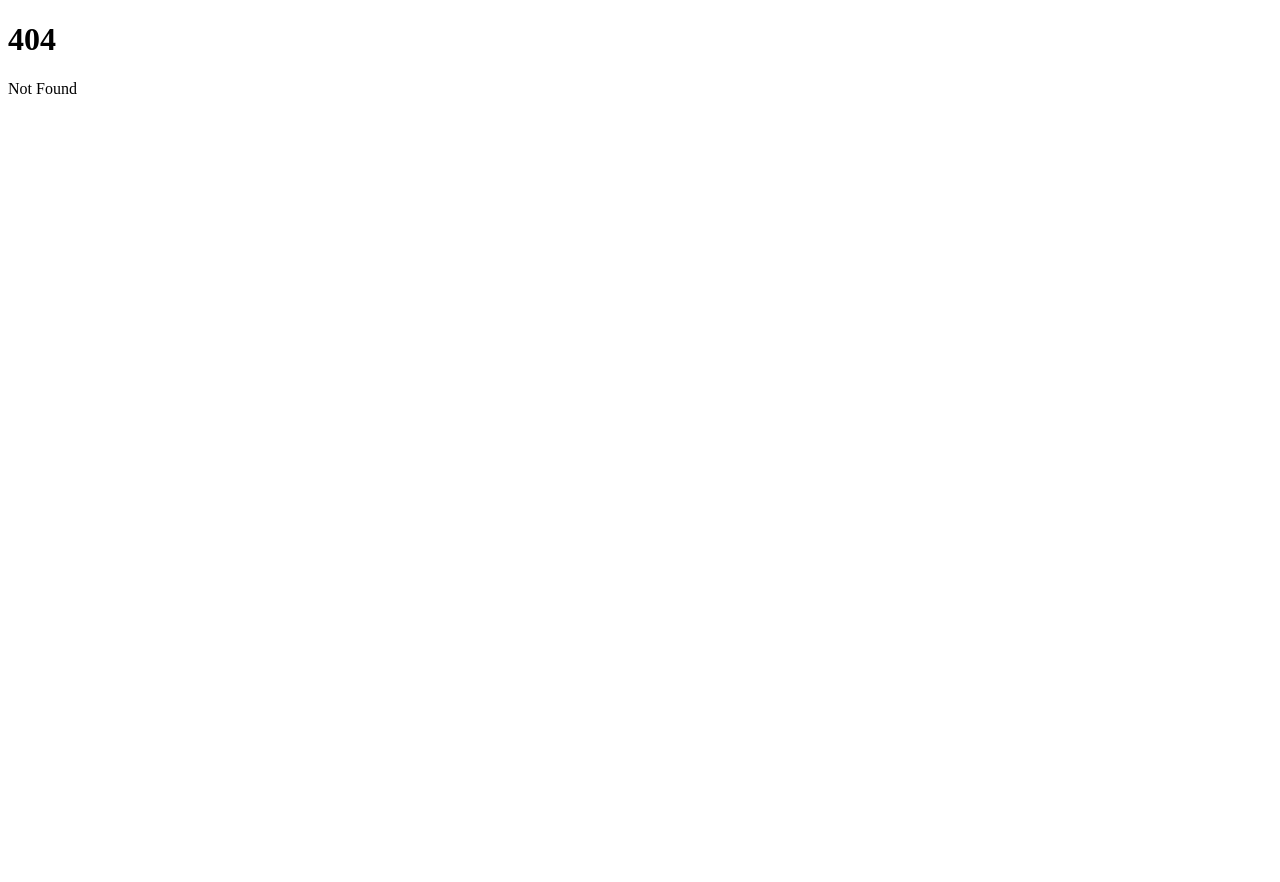
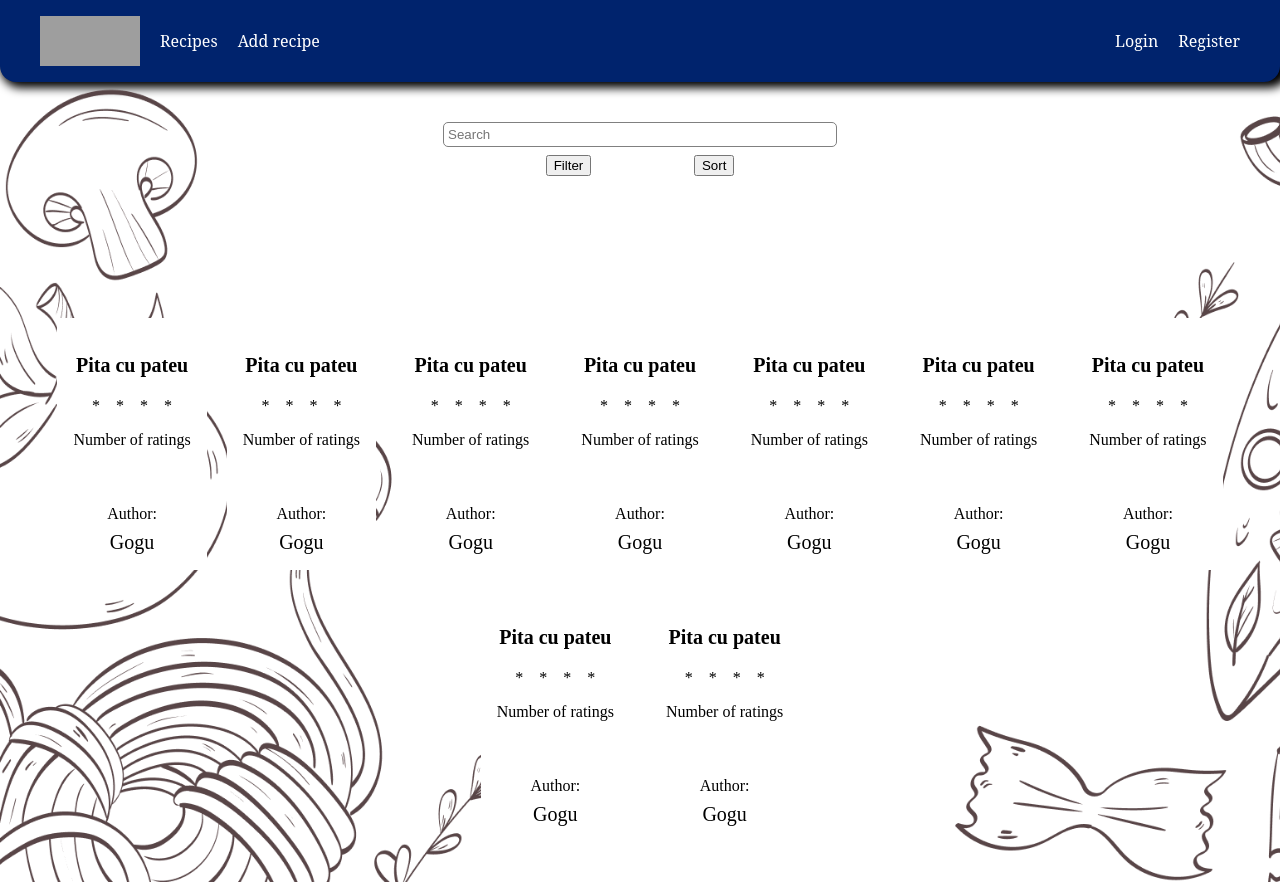
Before and after one commit to Ropler6/Proba-IT-2024, a SvelteKit app: page /recipes in a window 1280 px wide. Before the commit this address had no page. Before the commit the page ends 800 px from the top, so only its background shows below. Built offline with nearby package versions, Linux system fonts and the light colour scheme; grey boxes are pictures that could not be loaded.

Commit message:
Add bare-bones /recipes page
Signed-off-by: Ropler6 <robertmercea@gmail.com>

```diff
--- /dev/null
+++ b/src/routes/recipes/+page.svelte
@@ -0,0 +1,77 @@
+<script lang="ts">
+  import "/src/style.css";
+  import Header from "$lib/components/Header.svelte";
+  import Recipe from "$lib/components/Recipe.svelte";
+  import { type Recipe as Recipe_T } from "$lib/ts/datatypes"
+
+  let pateu: Recipe_T = {
+    name: "Pita cu pateu",
+    author: "Gogu",
+    rating: 4,
+  }
+
+  let recipes: Recipe_T[] = [pateu, pateu, pateu, pateu, pateu, pateu, pateu, pateu, pateu];
+</script>
+
+
+<Header/>
+<main>
+  <div class="search-filter">
+    <input type="text" name="search" placeholder="Search">
+    <div class="top-buttons">
+      <button>Filter</button>
+      <button>Sort</button>
+    </div>
+  </div>
+
+  <div class="recipes">
+    {#each recipes as recipe}
+      <Recipe name={recipe.name} author={recipe.author} rating={recipe.rating}/>
+    {/each}
+  </div>
+</main>
+
+
+<style>
+  main {
+    display: flex;
+    flex-direction: column;
+    justify-content: space-between;
+    align-items: center;
+    height: 100%;
+    width: 100%;
+    background: url("/Background.png");
+    background-size: cover;
+  }
+
+  .search-filter {
+    display: flex;
+    flex-direction: column;
+    padding: var(--size-xxl);
+    gap: var(--size-xs);
+  }
+
+  input {
+    width: max(15em, 30vw);
+    padding: var(--size-xxs);
+    border: 1px solid gray;
+    border-radius: 5px;
+    color: black;
+  }
+
+  .top-buttons {
+    display: flex;
+    flex-direction: row;
+    align-items: center;
+    justify-content: space-evenly;
+  }
+
+  .recipes {
+    display: flex;
+    flex-direction: row;
+    flex-wrap: wrap;
+    padding: var(--size-xxl);
+    justify-content: center;
+    gap: var(--size-l);
+  }
+</style>
```
